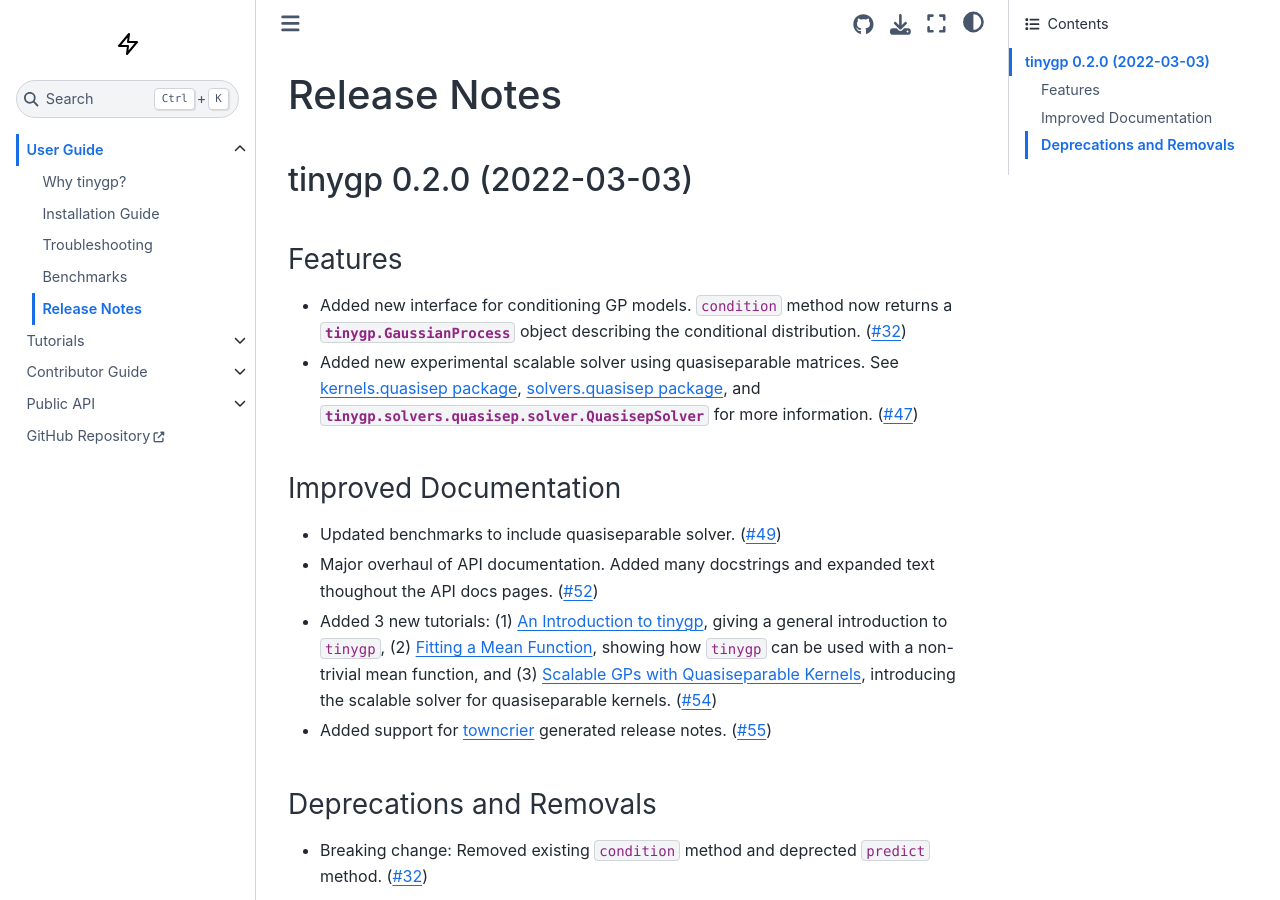
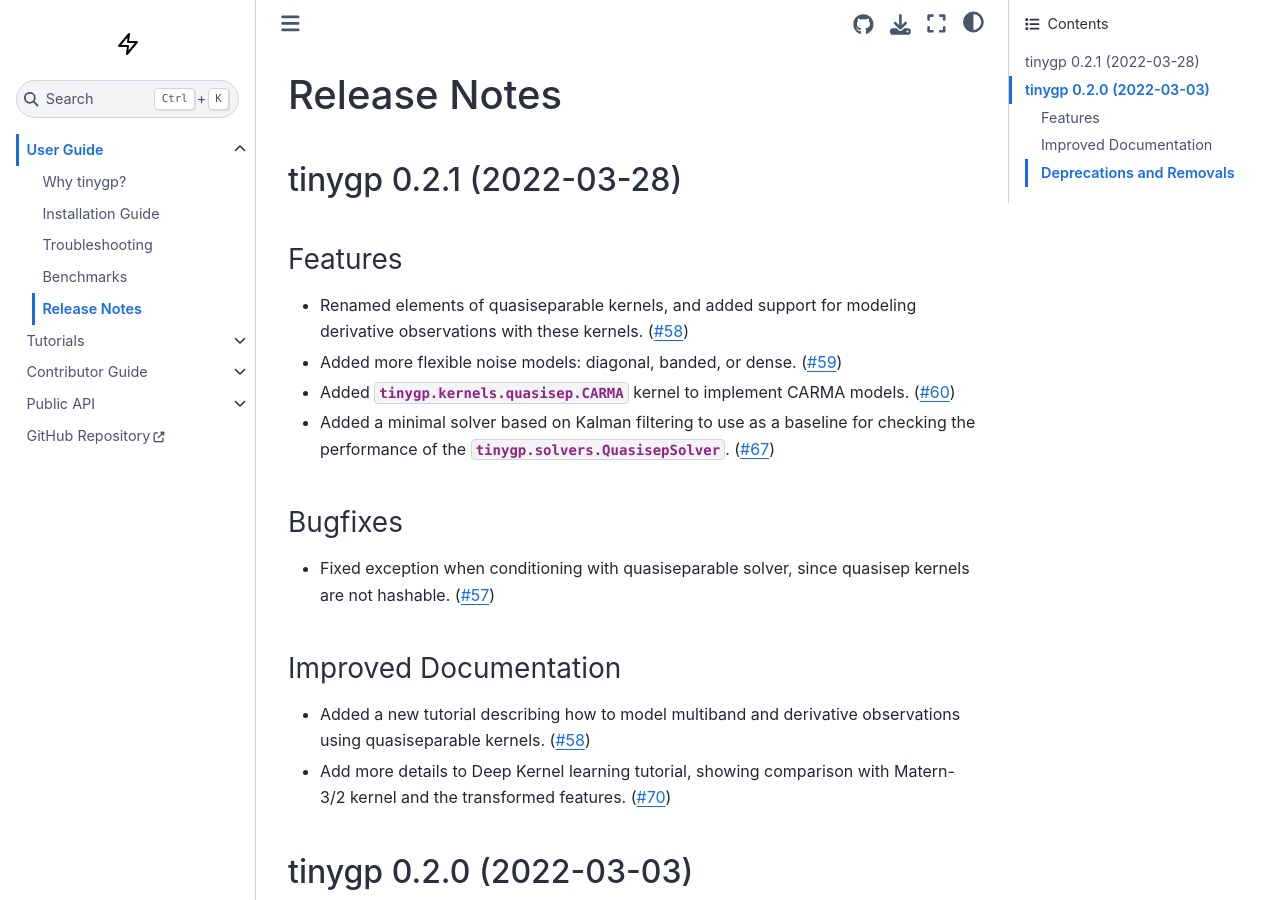
Before and after one commit to dfm/tinygp, a Sphinx documentation site: the page built from docs/news.rst, in a window 1280 px wide and 900 px high. Built offline with Sphinx 7.4.7 and the Sphinx Book theme 1.1.4, drawn with Linux system fonts in a browser that asks for light colours; the version number could not be read and is left out.

Commit message:
update changelog

```diff
--- a/docs/news.rst
+++ b/docs/news.rst
@@ -4,6 +4,37 @@
 =============
 
 .. towncrier release notes start
+
+tinygp 0.2.1 (2022-03-28)
+-------------------------
+
+Features
+~~~~~~~~
+
+- Renamed elements of quasiseparable kernels, and added support for modeling
+  derivative observations with these kernels. (`#58 <https://github.com/dfm/tinygp/issues/58>`_)
+- Added more flexible noise models: diagonal, banded, or dense. (`#59 <https://github.com/dfm/tinygp/issues/59>`_)
+- Added :class:`tinygp.kernels.quasisep.CARMA` kernel to implement CARMA models. (`#60 <https://github.com/dfm/tinygp/issues/60>`_)
+- Added a minimal solver based on Kalman filtering to use as a baseline for
+  checking the performance of the :class:`tinygp.solvers.QuasisepSolver`. (`#67 <https://github.com/dfm/tinygp/issues/67>`_)
+
+
+Bugfixes
+~~~~~~~~
+
+- Fixed exception when conditioning with quasiseparable solver, since quasisep
+  kernels are not hashable. (`#57 <https://github.com/dfm/tinygp/issues/57>`_)
+
+
+Improved Documentation
+~~~~~~~~~~~~~~~~~~~~~~
+
+- Added a new tutorial describing how to model multiband and derivative
+  observations using quasiseparable kernels. (`#58 <https://github.com/dfm/tinygp/issues/58>`_)
+- Add more details to Deep Kernel learning tutorial,
+  showing comparison with Matern-3/2 kernel
+  and the transformed features. (`#70 <https://github.com/dfm/tinygp/issues/70>`_)
+
 
 tinygp 0.2.0 (2022-03-03)
 -------------------------
```
Also changed, not shown: 7 other files.
